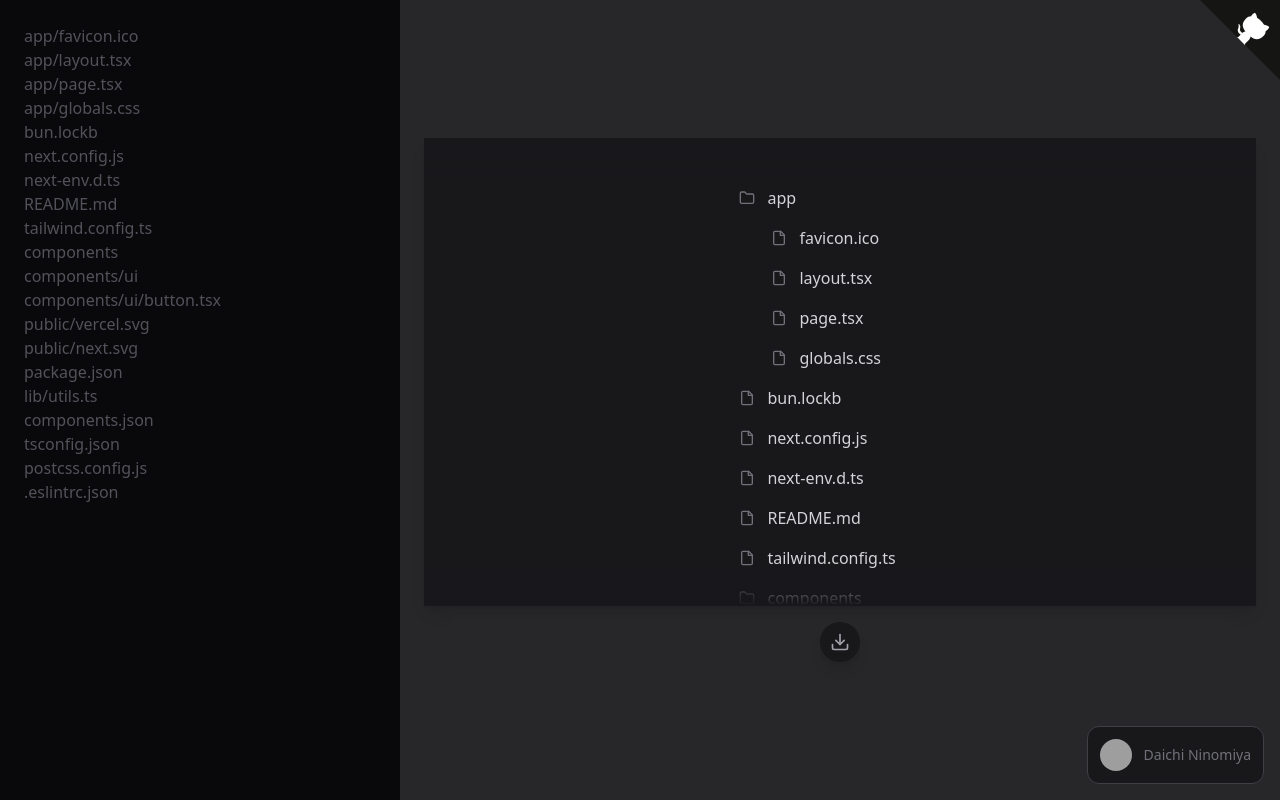
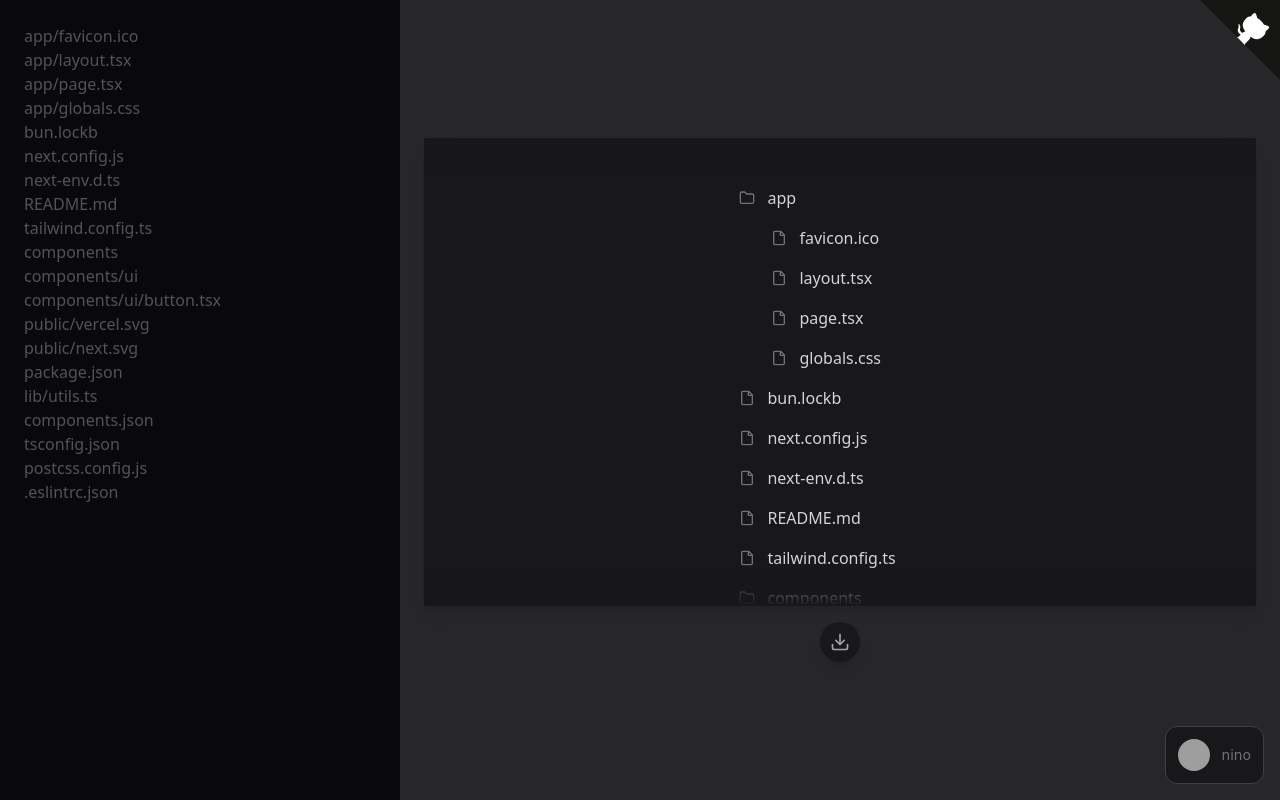
Before and after one commit to dninomiya/tree-to-image, a Next.js app: page / in a window 1280 px wide. Built offline with nearby package versions, Linux system fonts and the light colour scheme; grey boxes are pictures that could not be loaded.

Commit message:
Update author-link.tsx

```diff
--- a/app/components/author-link.tsx
+++ b/app/components/author-link.tsx
@@ -4,12 +4,12 @@ export default function AuthorLink() {
   return (
     <div className="p-3 rounded-xl border flex items-center gap-3 fixed bottom-4 right-4 bg-zinc-900 text-zinc-500 border-zinc-700">
       <img
-        src="https://pbs.twimg.com/profile_images/1663723879809032192/86vmGeJL_400x400.png"
+        src="https://avatars.githubusercontent.com/u/5842851"
         className="w-8 h-8 rounded-full"
         alt=""
       />
       <a href="http://twitter.com/d151005" target="_blank" className="text-sm">
-        Daichi Ninomiya
+        nino
         <span className="absolute inset-0"></span>
       </a>
     </div>
```
